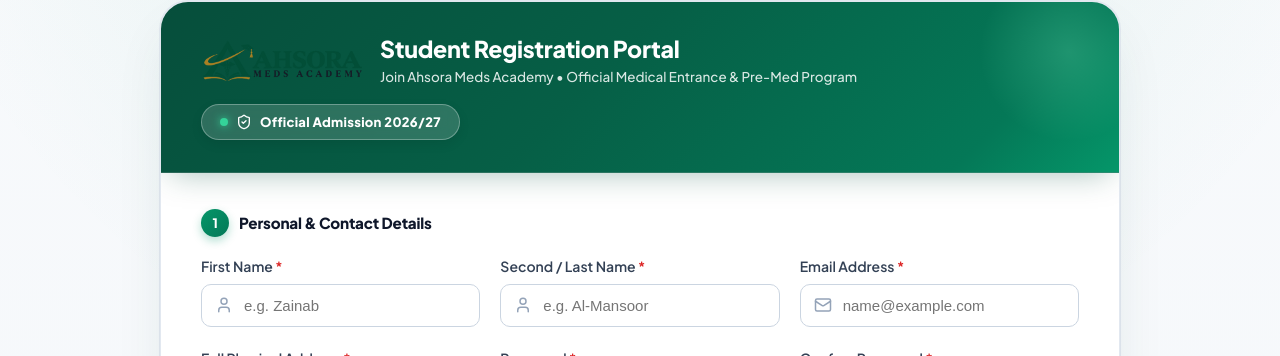
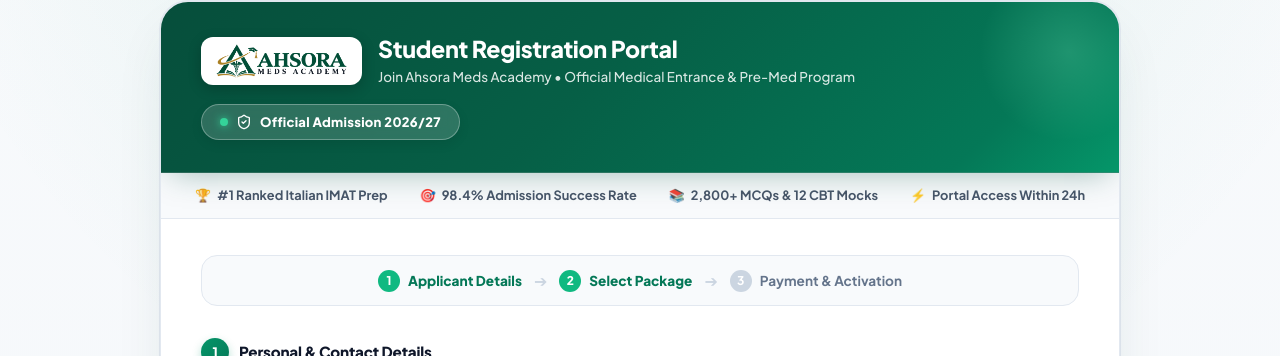
Before and after one commit to ch-muaz-kamboh/Ahsoraa-med-academy, a Next.js app: page /register in a window 1280 px wide. Shown: the part 184-540 px from the top of the page. Built offline with nearby package versions, Linux system fonts and the light colour scheme; no server answers; the database is empty.

Commit message:
Enhance logo visibility and registration page aesthetic

```diff
--- a/src/app/(auth)/register/page.tsx
+++ b/src/app/(auth)/register/page.tsx
@@ -574,7 +574,19 @@ function RegisterContent() {
           />
 
           <div style={{ display: 'flex', alignItems: 'center', gap: '16px', position: 'relative', zIndex: 1 }}>
-            <Logo height={44} />
+            <div
+              style={{
+                backgroundColor: '#FFFFFF',
+                padding: '6px 14px',
+                borderRadius: '12px',
+                display: 'inline-flex',
+                alignItems: 'center',
+                justifyContent: 'center',
+                boxShadow: '0 4px 14px rgba(0, 0, 0, 0.2)',
+              }}
+            >
+              <Logo height={36} variant="dark" />
+            </div>
             <div>
               <h1
                 style={{
@@ -633,8 +645,68 @@ function RegisterContent() {
           </div>
         </div>
 
+        {/* Value Trust Strip */}
+        <div
+          style={{
+            backgroundColor: '#F8FAFC',
+            borderBottom: '1px solid #E2E8F0',
+            padding: '12px 24px',
+            display: 'flex',
+            alignItems: 'center',
+            justifyContent: 'space-around',
+            flexWrap: 'wrap',
+            gap: '12px',
+            fontSize: '0.8rem',
+            fontWeight: 700,
+            color: '#475569',
+          }}
+        >
+          <div style={{ display: 'flex', alignItems: 'center', gap: '6px' }}>
+            <span>🏆</span> <span>#1 Ranked Italian IMAT Prep</span>
+          </div>
+          <div style={{ display: 'flex', alignItems: 'center', gap: '6px' }}>
+            <span>🎯</span> <span>98.4% Admission Success Rate</span>
+          </div>
+          <div style={{ display: 'flex', alignItems: 'center', gap: '6px' }}>
+            <span>📚</span> <span>2,800+ MCQs &amp; 12 CBT Mocks</span>
+          </div>
+          <div style={{ display: 'flex', alignItems: 'center', gap: '6px' }}>
+            <span>⚡</span> <span>Portal Access Within 24h</span>
+          </div>
+        </div>
+
         {/* Main Content Area */}
         <div className="register-card-body" style={{ padding: '36px 40px' }}>
+          {/* 3-Step Guided Workflow Banner */}
+          <div
+            style={{
+              display: 'flex',
+              alignItems: 'center',
+              justifyContent: 'center',
+              marginBottom: '32px',
+              padding: '12px 20px',
+              backgroundColor: '#F8FAFC',
+              border: '1.5px solid #E2E8F0',
+              borderRadius: '16px',
+              gap: '12px',
+              flexWrap: 'wrap',
+            }}
+          >
+            <div style={{ display: 'flex', alignItems: 'center', gap: '8px', color: '#047857', fontWeight: 800, fontSize: '0.85rem' }}>
+              <span style={{ width: '22px', height: '22px', borderRadius: '50%', backgroundColor: '#10B981', color: '#FFF', display: 'flex', alignItems: 'center', justifyContent: 'center', fontSize: '0.75rem' }}>1</span>
+              <span>Applicant Details</span>
+            </div>
+            <span style={{ color: '#CBD5E1' }}>➔</span>
+            <div style={{ display: 'flex', alignItems: 'center', gap: '8px', color: '#047857', fontWeight: 800, fontSize: '0.85rem' }}>
+              <span style={{ width: '22px', height: '22px', borderRadius: '50%', backgroundColor: '#10B981', color: '#FFF', display: 'flex', alignItems: 'center', justifyContent: 'center', fontSize: '0.75rem' }}>2</span>
+              <span>Select Package</span>
+            </div>
+            <span style={{ color: '#CBD5E1' }}>➔</span>
+            <div style={{ display: 'flex', alignItems: 'center', gap: '8px', color: '#64748B', fontWeight: 700, fontSize: '0.85rem' }}>
+              <span style={{ width: '22px', height: '22px', borderRadius: '50%', backgroundColor: '#CBD5E1', color: '#FFF', display: 'flex', alignItems: 'center', justifyContent: 'center', fontSize: '0.75rem' }}>3</span>
+              <span>Payment &amp; Activation</span>
+            </div>
+          </div>
           {error && (
             <div
               style={{
@@ -1052,18 +1124,25 @@ function RegisterContent() {
                         setFormData({ ...formData, selectedPackage: pkg.id });
                       }}
                       style={{
-                        border: isSelected ? '2px solid #059669' : !isAvail ? '1.5px dashed #CBD5E1' : '1px solid #E2E8F0',
-                        backgroundColor: isSelected ? '#F0FFF4' : !isAvail ? '#F8FAFC' : '#FFFFFF',
-                        borderRadius: '16px',
-                        padding: '20px 16px',
+                        border: isSelected
+                          ? '2.5px solid #059669'
+                          : !isAvail
+                          ? '1.5px dashed #CBD5E1'
+                          : '1.5px solid #E2E8F0',
+                        backgroundColor: isSelected ? '#F0FDF4' : !isAvail ? '#F8FAFC' : '#FFFFFF',
+                        borderRadius: '20px',
+                        padding: '24px 20px',
                         cursor: !isAvail ? 'not-allowed' : 'pointer',
-                        transition: 'all 0.2s ease',
+                        transition: 'all 0.2s cubic-bezier(0.16, 1, 0.3, 1)',
                         position: 'relative',
                         display: 'flex',
                         flexDirection: 'column',
                         justifyContent: 'space-between',
                         opacity: !isAvail ? 0.72 : 1,
-                        boxShadow: isSelected ? '0 10px 25px -5px rgba(5, 150, 105, 0.2)' : 'none',
+                        boxShadow: isSelected
+                          ? '0 16px 36px -8px rgba(5, 150, 105, 0.28), 0 0 0 1px #059669'
+                          : '0 4px 14px rgba(15, 23, 42, 0.04)',
+                        transform: isSelected ? 'scale(1.02)' : 'none',
                       }}
                     >
                       {displayBadge && (
```
